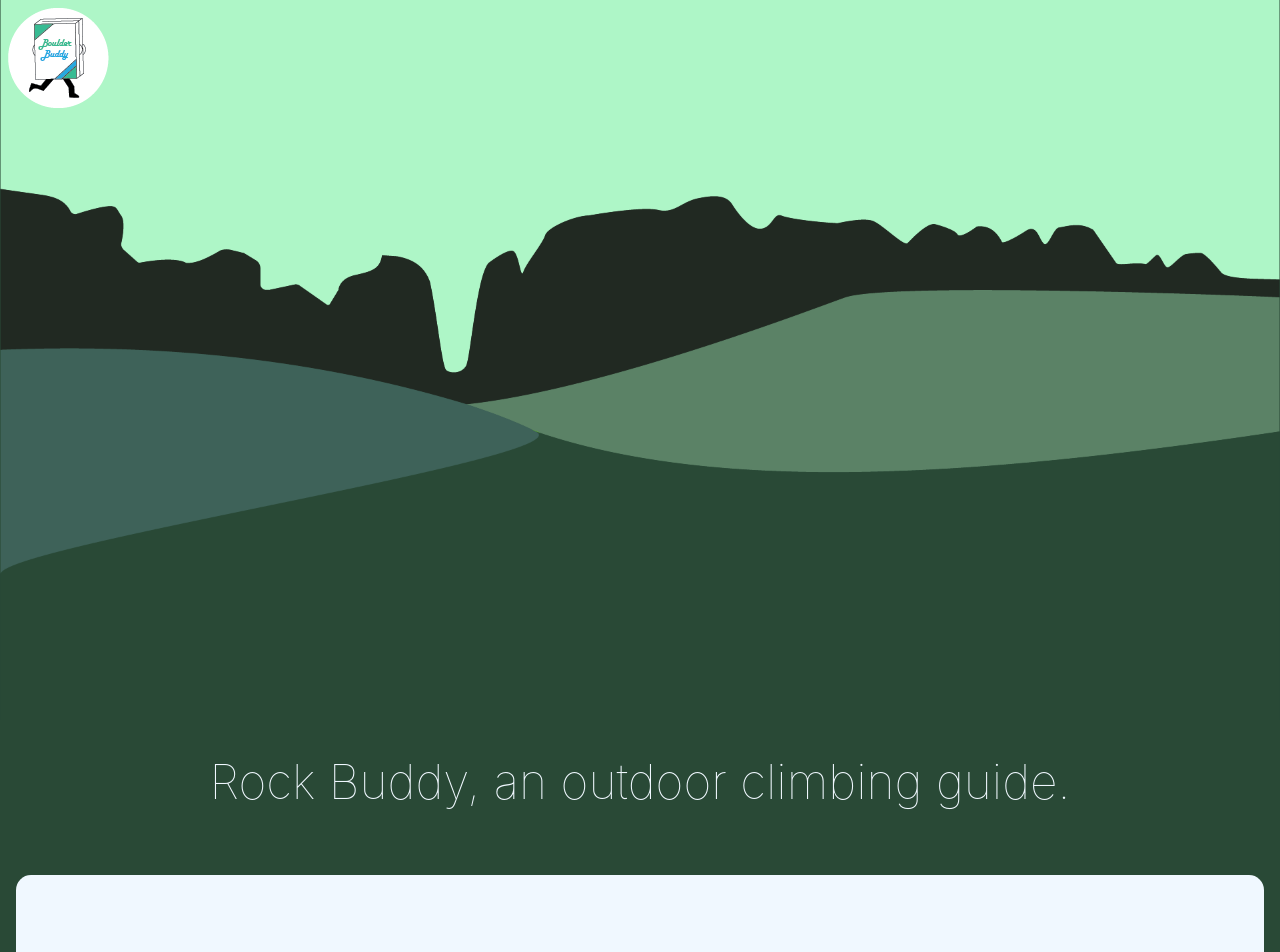
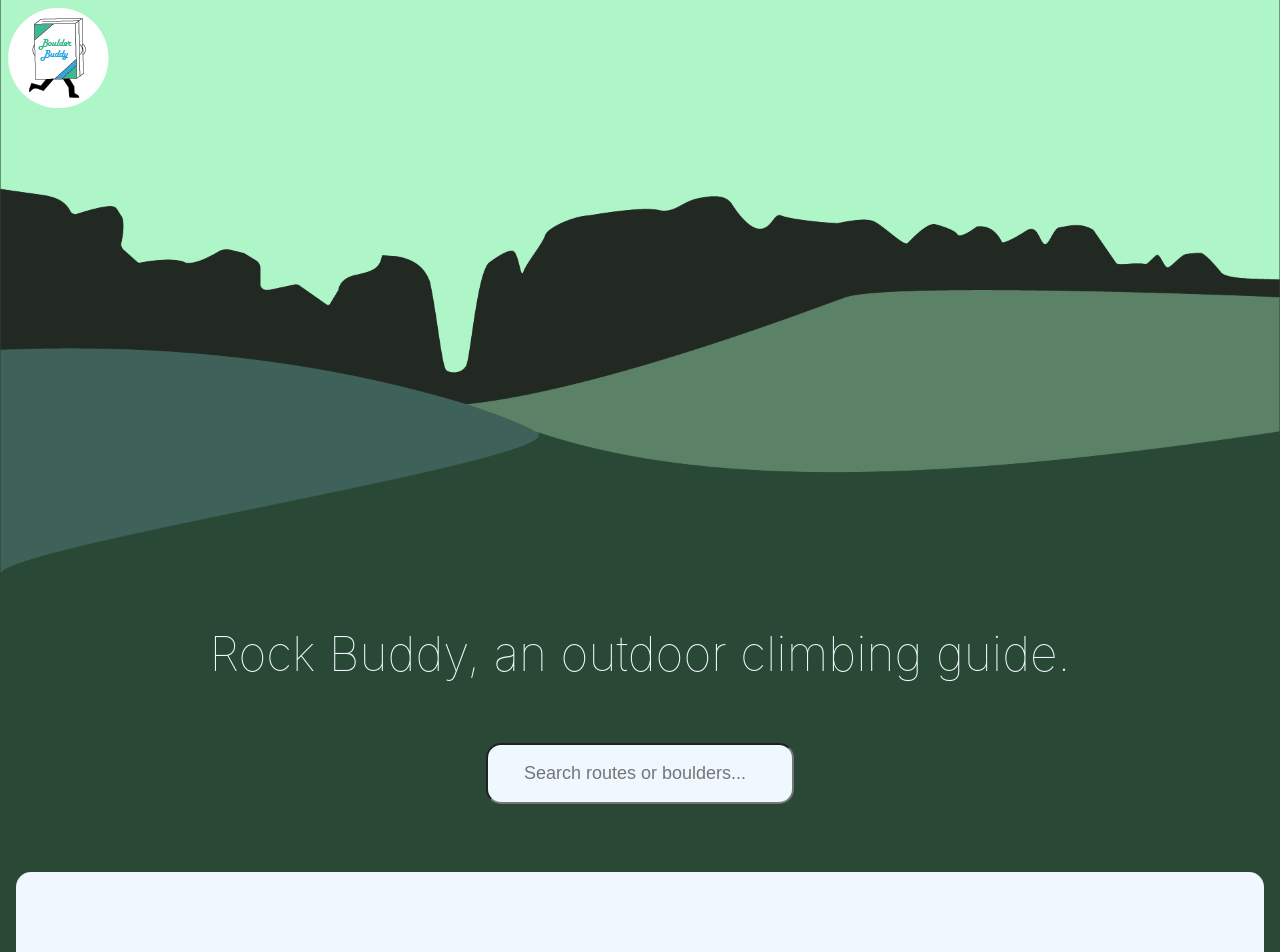
Before and after one commit to Lukem20/Boulder-Buddy, a Svelte app in the folder my-portfolio/: page / in a window 1280 px wide. Shown: the top 952 px of the page. Built offline with nearby package versions, Linux system fonts and the light colour scheme.

Commit message:
changed up header h1 and added a search bar.

```diff
--- a/my-portfolio/src/components/Banner.svelte
+++ b/my-portfolio/src/components/Banner.svelte
@@ -1,11 +1,14 @@
 <script>
     import Logo from "./Logo.svelte"
+    import SearchBar from "./SearchBar.svelte"
 </script>
 
 <div class="centerBox">
     <Logo />
     <img class="center-fit" src="assets/banner.png" alt="Desert background graphic" />
     <h1>Rock Buddy, an outdoor climbing guide.</h1>
+    <SearchBar />
+
 </div>
 
 <style>
@@ -15,6 +18,9 @@
 		/*text-transform: uppercase;*/
 		font-size: 3em;
 		font-weight: 100;
+        position: relative;
+        margin: 0 auto;
+        bottom: 2em;
     }
 
     .centerBox {
--- /dev/null
+++ b/my-portfolio/src/components/SearchBar.svelte
@@ -0,0 +1,18 @@
+<script>
+
+</script>
+
+<input type="text" placeholder="Search routes or boulders...">
+
+<style>
+    input[type=text] {
+        padding: 1em 2em;
+        font-size: 18px;
+        position: relative;
+        margin: 0 auto;
+        bottom: 2em;
+        border-radius: 15px;
+        background-color: aliceblue;
+    }
+
+</style>
```
